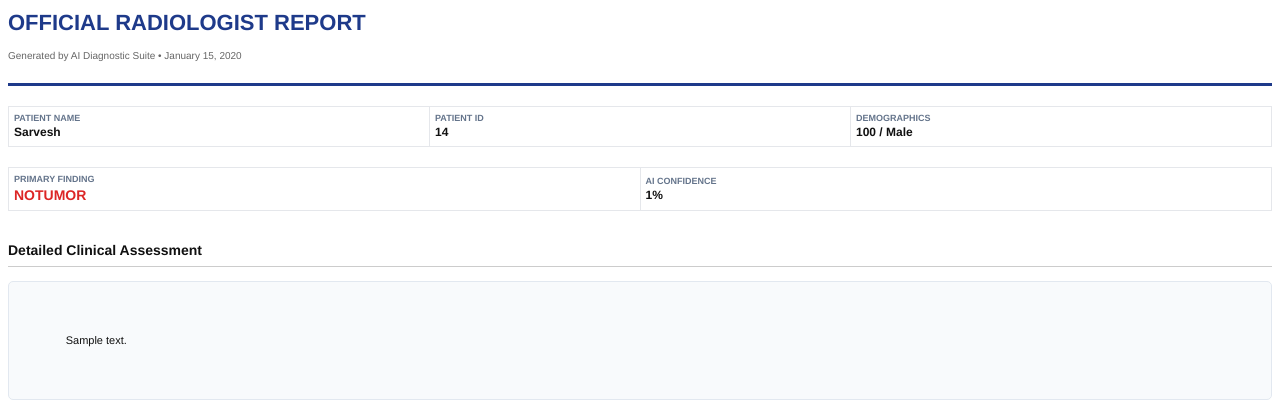
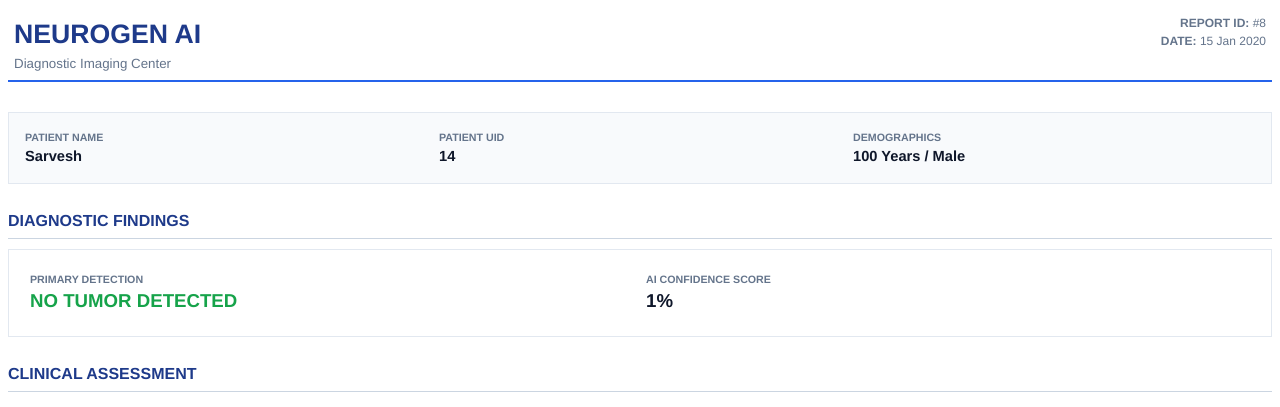
Before and after one commit to tusharnangare31/Tumer-Detection, a Django app: template DBackend/patients/templates/patients/report.html in a window 1280 px wide. Shown: the top 407 px of the page. Run offline with Django 5.2, Linux system fonts and the light colour scheme; data comes from the database, SQL or seed files in the repository; both versions use the stored data as it was after the commit; tables that the repository leaves empty hold one stand-in row (values such as "Sample post"); the template is opened without the code that fills it: values that come from a table or form of the project are taken from there, most other values are stand-ins (such as "Sample title", 1, 10 or a date in 2020).

Commit message:
new report

```diff
--- a/DBackend/patients/templates/patients/report.html
+++ b/DBackend/patients/templates/patients/report.html
@@ -2,84 +2,169 @@
 <html>
 <head>
     <style>
-        @page { size: A4; margin: 2cm; }
-        body { font-family: Helvetica, sans-serif; color: #111; line-height: 1.4; }
-
-        .header { border-bottom: 3px solid #1e3a8a; padding-bottom: 10px; margin-bottom: 20px; }
-        .header h1 { color: #1e3a8a; font-size: 22px; text-transform: uppercase; margin: 0; }
-
-        .meta-table { width: 100%; margin-bottom: 20px; border-collapse: collapse; }
-        .meta-table td { padding: 5px; border: 1px solid #e5e7eb; }
-        .label { font-weight: bold; color: #64748b; font-size: 9px; text-transform: uppercase; }
-        .value { font-weight: bold; font-size: 12px; }
-
-        /* The New Report Section */
-        .report-body {
-            font-size: 11px;
-            white-space: pre-wrap; /* Keeps the AI's formatting */
-            text-align: justify;
-            background-color: #f8fafc;
-            padding: 20px;
-            border: 1px solid #e2e8f0;
-            border-radius: 5px;
+        /* A4 Page Setup */
+        @page {
+            size: A4;
+            margin: 2cm;
+            @frame footer_frame {
+                -pdf-frame-content: footerContent;
+                bottom: 1cm;
+                margin-left: 2cm;
+                margin-right: 2cm;
+                height: 1cm;
+            }
         }
 
-        .footer { position: fixed; bottom: 0; left: 0; right: 0; text-align: center; font-size: 8px; color: #94a3b8; border-top: 1px solid #e2e8f0; padding-top: 10px; }
+        body {
+            font-family: Helvetica, sans-serif;
+            color: #1e293b;
+            font-size: 11pt;
+            line-height: 1.5;
+        }
+
+        /* --- HEADER --- */
+        .header-table {
+            width: 100%;
+            border-bottom: 2px solid #2563eb; /* Blue Line */
+            padding-bottom: 10px;
+            margin-bottom: 30px;
+        }
+        .hospital-name {
+            font-size: 20pt;
+            color: #1e3a8a; /* Dark Blue */
+            font-weight: bold;
+            text-transform: uppercase;
+        }
+        .report-meta {
+            text-align: right;
+            font-size: 9pt;
+            color: #64748b;
+        }
+
+        /* --- SECTIONS --- */
+        .section-title {
+            font-size: 12pt;
+            font-weight: bold;
+            color: #1e3a8a;
+            border-bottom: 1px solid #cbd5e1;
+            padding-bottom: 5px;
+            margin-top: 25px;
+            margin-bottom: 10px;
+            text-transform: uppercase;
+        }
+
+        /* --- TABLES --- */
+        table { width: 100%; border-collapse: collapse; }
+        td { vertical-align: top; padding: 6px; }
+
+        /* Patient Info Styling */
+        .info-label { font-size: 8pt; color: #64748b; font-weight: bold; text-transform: uppercase; }
+        .info-value { font-size: 11pt; color: #0f172a; font-weight: bold; }
+
+        .patient-box {
+            background-color: #f8fafc; /* Very Light Gray */
+            border: 1px solid #e2e8f0;
+            padding: 10px;
+        }
+
+        /* Diagnosis Box */
+        .diagnosis-box {
+            border: 1px solid #e2e8f0;
+            padding: 15px;
+            background-color: #fff;
+        }
+        .tumor-danger { color: #dc2626; font-size: 14pt; font-weight: bold; }
+        .tumor-safe { color: #16a34a; font-size: 14pt; font-weight: bold; }
+
+        /* --- REPORT BODY --- */
+        .report-content {
+            font-size: 10pt;
+            text-align: justify;
+            color: #334155;
+            line-height: 1.6;
+        }
+
+        /* --- FOOTER --- */
+        #footerContent {
+            text-align: center;
+            font-size: 8pt;
+            color: #94a3b8;
+            border-top: 1px solid #e2e8f0;
+            padding-top: 5px;
+        }
     </style>
 </head>
 <body>
-    <div class="header">
-        <h1>Official Radiologist Report</h1>
-        <p style="font-size: 10px; color: #666;">Generated by AI Diagnostic Suite • {{ date|date:"F j, Y" }}</p>
-    </div>
 
-    <table class="meta-table">
+    <table class="header-table">
         <tr>
-            <td width="33%">
-                <div class="label">Patient Name</div>
-                <div class="value">{{ scan.patient.full_name }}</div>
+            <td>
+                <div class="hospital-name">NeuroGen AI</div>
+                <div style="font-size: 10pt; color: #64748b;">Diagnostic Imaging Center</div>
             </td>
-            <td width="33%">
-                <div class="label">Patient ID</div>
-                <div class="value">{{ scan.patient.patient_uid }}</div>
-            </td>
-            <td width="33%">
-                <div class="label">Demographics</div>
-                <div class="value">{{ scan.patient.age }} / {{ scan.patient.gender }}</div>
+            <td class="report-meta">
+                <strong>REPORT ID:</strong> #{{ scan.id }}<br/>
+                <strong>DATE:</strong> {{ date|date:"d M Y" }}
             </td>
         </tr>
     </table>
 
-    <table class="meta-table" style="margin-bottom: 30px;">
-        <tr>
-            <td width="50%">
-                <div class="label">Primary Finding</div>
-                <div class="value" style="color: #dc2626; font-size: 14px;">{{ scan.tumor_type|upper }}</div>
-            </td>
-            <td width="50%">
-                <div class="label">AI Confidence</div>
-                <div class="value">{{ confidence_percent }}%</div>
-            </td>
-        </tr>
-    </table>
+    <div class="patient-box">
+        <table>
+            <tr>
+                <td width="33%">
+                    <div class="info-label">Patient Name</div>
+                    <div class="info-value">{{ scan.patient.full_name }}</div>
+                </td>
+                <td width="33%">
+                    <div class="info-label">Patient UID</div>
+                    <div class="info-value">{{ scan.patient.patient_uid }}</div>
+                </td>
+                <td width="33%">
+                    <div class="info-label">Demographics</div>
+                    <div class="info-value">{{ scan.patient.age }} Years / {{ scan.patient.gender }}</div>
+                </td>
+            </tr>
+        </table>
+    </div>
 
-    <h3 style="font-size: 14px; border-bottom: 1px solid #ccc; padding-bottom: 5px;">Detailed Clinical Assessment</h3>
+    <div class="section-title">Diagnostic Findings</div>
+    <div class="diagnosis-box">
+        <table>
+            <tr>
+                <td width="50%">
+                    <div class="info-label">Primary Detection</div>
+                    {% if scan.tumor_type == 'notumor' %}
+                        <div class="tumor-safe">NO TUMOR DETECTED</div>
+                    {% else %}
+                        <div class="tumor-danger">{{ scan.tumor_type|upper }} DETECTED</div>
+                    {% endif %}
+                </td>
+                <td width="50%">
+                    <div class="info-label">AI Confidence Score</div>
+                    <div class="info-value" style="font-size: 14pt;">{{ confidence_percent }}%</div>
+                </td>
+            </tr>
+        </table>
+    </div>
 
-    <div class="report-body">
+    <div class="section-title">Clinical Assessment</div>
+    <div class="report-content">
         {% if generated_text %}
             {{ generated_text|linebreaksbr }}
         {% else %}
-            Report generation failed or unavailable.
+            <i>Report generation unavailable. Please refer to standard protocols.</i>
         {% endif %}
     </div>
 
-    <div style="text-align: center; margin-top: 30px;">
-        <div class="label" style="margin-bottom: 5px;">Reference Scan</div>
-        <img src="{{ scan.mri_image_url }}" style="max-height: 250px; border: 1px solid #ccc; padding: 5px;" />
+    <div class="section-title">Reference Scan</div>
+    <div style="text-align: center; margin-top: 10px;">
+        <img src="{{ scan.mri_image_url }}" style="height: 220px; border: 1px solid #ccc; padding: 4px;" />
     </div>
 
-    <div class="footer">
-        Electronically generated report. This document contains AI-assisted diagnostics and requires physician verification.
+    <div id="footerContent">
+        Generated by NeuroGenAI • Artificial Intelligence Assistant • Physician Verification Required
     </div>
+
 </body>
 </html>
--- a/DBackend/predictor/services.py
+++ b/DBackend/predictor/services.py
@@ -62,10 +62,8 @@
 def generate_official_report_text(tumor_type, confidence, age, gender):
     print("--- STARTING GEMINI REPORT GENERATION ---")
     try:
-        # 1. Initialize Client (Matches your imports)
         client = genai.Client(api_key=settings.GEMINI_API_KEY)
 
-        # 2. Create Prompt
         prompt = f"""
         ROLE: Board-Certified Neuroradiologist.
         TASK: Write a formal "MRI Brain Diagnostic Report" for a PDF document.
@@ -87,7 +85,6 @@
         - Format: Plain text paragraphs. No markdown stars (**).
         """
 
-        # 3. Generate using the Client method (Fixes the error)
         response = client.models.generate_content(
             model="gemini-2.5-flash",
             contents=prompt,
@@ -98,7 +95,6 @@
 
     except Exception as e:
         print(f"❌ GEMINI ERROR: {e}")
-        # Fallback text
         return (
             "CLINICAL INDICATION: Screening for intracranial pathology.\n\n"
             f"FINDINGS: An anomaly consistent with {tumor_type} was detected with {(confidence * 100):.1f}% confidence. "
```
Also changed, not shown: DBackend/db.sqlite3.
